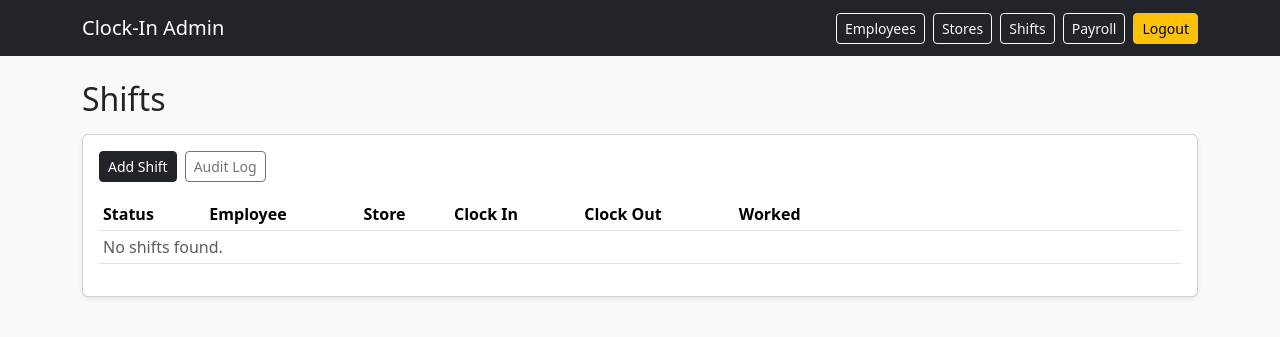
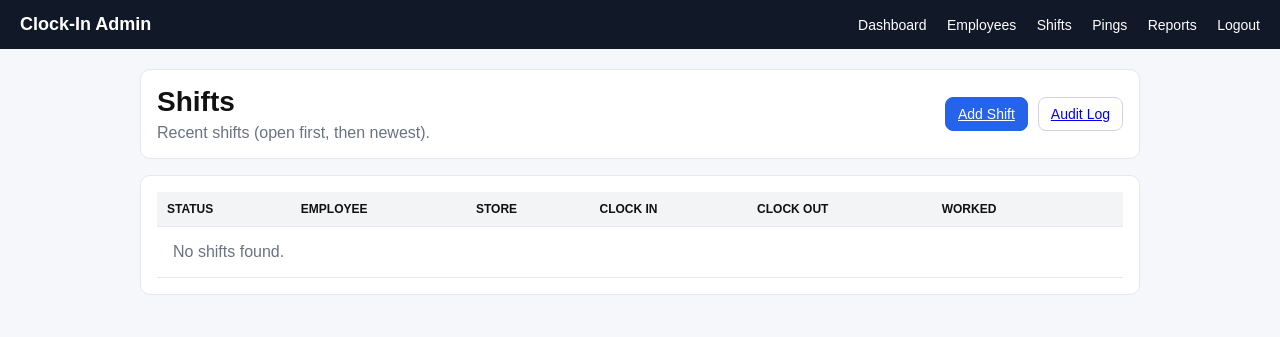
Before and after one commit to keatonmc15/clockin_app, a Flask app: page /admin/shifts in a window 1280 px wide. Shown: the top 337 px of the page. Run offline with Flask 3, Linux system fonts and the light colour scheme; the visitor is signed in with stand-in values (Sample User, id 1); data that the repository does not hold is empty; some libraries are stand-ins or nearby versions.

Commit message:
Fix admin templates to use base.html and link pings

```diff
--- a/templates/shifts.html
+++ b/templates/shifts.html
@@ -1,18 +1,22 @@
-{% extends "base_admin.html" %}
-{% set title = "Shifts" %}
+{% extends "base.html" %}
+{% block title %}Shifts{% endblock %}
+
 {% block content %}
-
-<h2 class="mb-3">Shifts</h2>
-
-<div class="card shadow-sm">
-  <div class="card-body">
-    <div class="d-flex gap-2 mb-3">
-      <a class="btn btn-sm btn-dark" href="{{ url_for('admin_shift_new') }}">Add Shift</a>
-      <a class="btn btn-sm btn-outline-secondary" href="{{ url_for('admin_audit') }}">Audit Log</a>
+  <div class="card">
+    <div style="display:flex; align-items:center; justify-content:space-between; gap:12px;">
+      <div>
+        <div style="font-size:28px; font-weight:800;">Shifts</div>
+        <div style="color:#6b7280; margin-top:6px;">Recent shifts (open first, then newest).</div>
+      </div>
+      <div style="display:flex; gap:10px; align-items:center;">
+        <a class="btn btn-primary" href="{{ url_for('admin_shift_new') }}">Add Shift</a>
+        <a class="btn" href="{{ url_for('admin_audit') }}">Audit Log</a>
+      </div>
+    </div>
   </div>
 
-    <div class="table-responsive">
-      <table class="table table-sm align-middle">
+  <div class="card">
+    <table>
       <thead>
         <tr>
           <th>Status</th>
@@ -21,7 +25,7 @@
           <th>Clock In</th>
           <th>Clock Out</th>
           <th>Worked</th>
-            <th style="width: 320px;"></th>
+          <th></th>
         </tr>
       </thead>
       <tbody>
@@ -29,9 +33,9 @@
           <tr>
             <td>
               {% if s.clock_out %}
-                <span class="badge text-bg-secondary">Closed</span>
+                <span style="color:#6b7280; font-weight:700;">Closed</span>
               {% else %}
-                <span class="badge text-bg-success">Open</span>
+                <span style="color:#16a34a; font-weight:700;">Open</span>
               {% endif %}
             </td>
             <td>{{ s.employee.name }}</td>
@@ -45,35 +49,28 @@
                 —
               {% endif %}
             </td>
-            <td class="text-nowrap">
+            <td style="white-space:nowrap; text-align:right;">
+              <!-- View pings filtered to this shift -->
+              <a class="btn" href="{{ url_for('admin_pings', shift_id=s.id) }}">View GPS</a>
 
-              <!-- ✅ NEW: View GPS pings for this shift -->
-              <a class="btn btn-sm btn-outline-secondary me-1"
-                 href="{{ url_for('admin_shift_pings', shift_id=s.id) }}">
-                View GPS
-              </a>
-
-              <a class="btn btn-sm btn-outline-primary me-1"
-                 href="{{ url_for('admin_shift_edit', shift_id=s.id) }}">
-                Edit
-              </a>
+              <a class="btn btn-primary" href="{{ url_for('admin_shift_edit', shift_id=s.id) }}">Edit</a>
 
               {% if not s.clock_out %}
-              <form method="post" action="{{ url_for('admin_close_shift') }}" class="d-inline m-0">
-                <input type="hidden" name="shift_id" value="{{ s.id }}"/>
-                <button class="btn btn-sm btn-outline-dark" type="submit">Close Shift</button>
+                <form method="post" action="{{ url_for('admin_close_shift') }}" style="display:inline; margin:0;">
+                  <input type="hidden" name="shift_id" value="{{ s.id }}">
+                  <button class="btn" type="submit">Close</button>
                 </form>
               {% endif %}
             </td>
           </tr>
         {% endfor %}
+
         {% if shifts|length == 0 %}
-          <tr><td colspan="7" class="text-muted">No shifts found.</td></tr>
+          <tr>
+            <td colspan="7" style="padding:16px; color:#6b7280;">No shifts found.</td>
+          </tr>
         {% endif %}
       </tbody>
     </table>
   </div>
-  </div>
-</div>
-
 {% endblock %}
```
Lines whose indentation alone changed are shown as unchanged.
